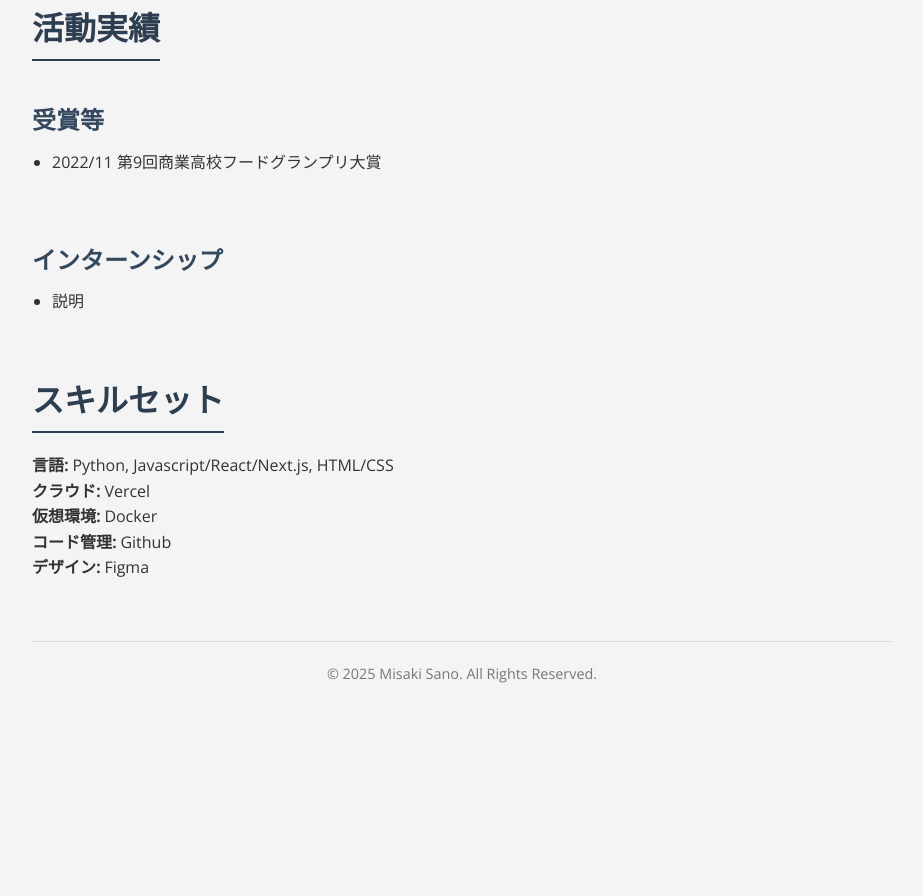
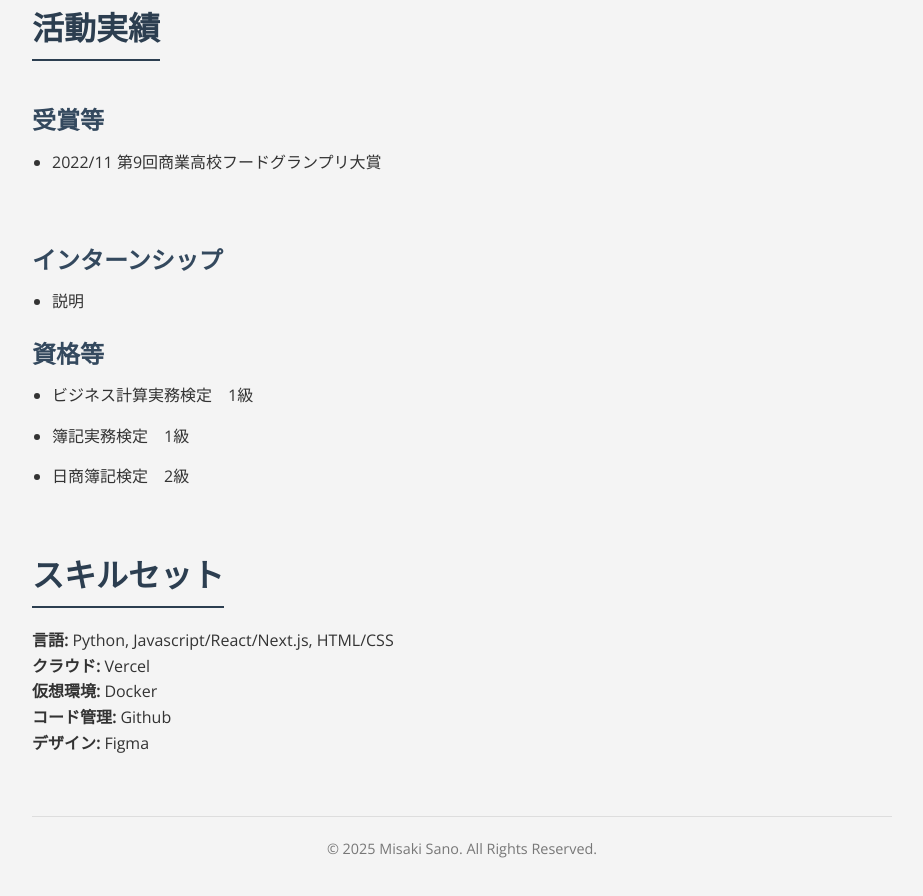
Before and after one commit to t23036/t23036.github.io, a plain HTML site: page index.html in a window 1280 px wide. Shown: the part 686-1582 px from the top of the page, without its empty margins (178-1101 px from the left). Before the commit the page ends 1431 px from the top, so only its background shows below. Drawn offline with nearby package versions, Linux system fonts and the light colour scheme.

Commit message:
Update index.html

```diff
--- a/index.html
+++ b/index.html
@@ -175,6 +175,12 @@
 		<ul>
          <li>説明</li>
         </ul>
+	   <h3>資格等</h3>
+		<ul>
+         <li>ビジネス計算実務検定　1級</li>
+		 <li>簿記実務検定　1級</li>
+		 <li>日商簿記検定　2級</li>
+        </ul>
     </section>
 
     <section id="skills">
```
